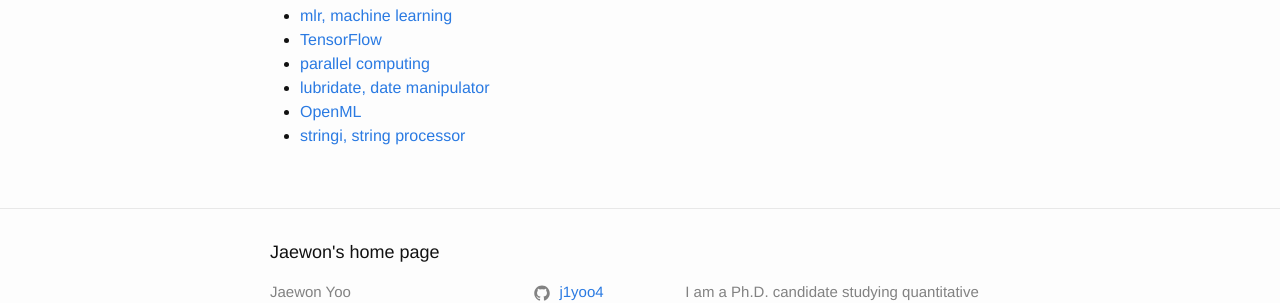
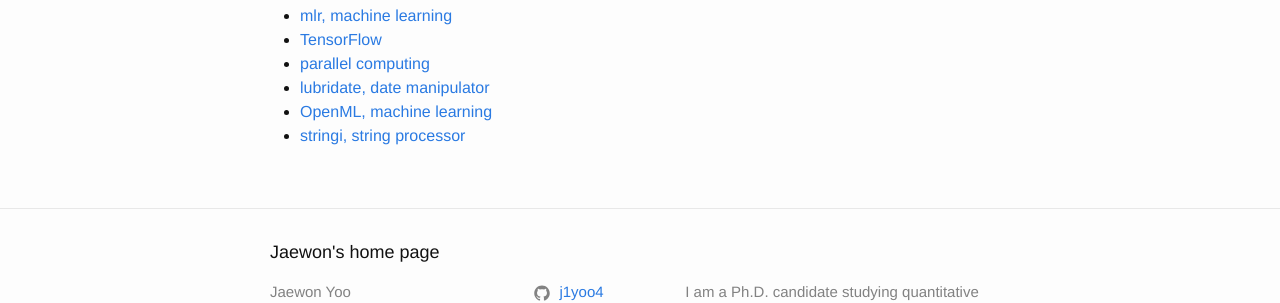
Before and after one commit to j1yoo/j1yoo.github.io, a Jekyll site: the page built from _posts/2017-06-08-useful_r_packages.md, in a window 1280 px wide. Shown: the part 697-1000 px from the top of the page. Built offline with Jekyll 4.4.1, drawn with Linux system fonts in a browser that asks for light colours.

Commit message:
Create 2017-06-08-useful_r_packages.md

```diff
--- a/_posts/2017-06-08-useful_r_packages.md
+++ b/_posts/2017-06-08-useful_r_packages.md
@@ -26,5 +26,5 @@
 * <a href="https://tensorflow.rstudio.com/"> TensorFlow </a>
 * <a href="https://www.r-bloggers.com/r-with-parallel-computing-from-user-perspectives/"> parallel computing </a>
 * <a href="https://cran.r-project.org/web/packages/lubridate/lubridate.pdf"> lubridate, date manipulator </a>
-* <a href="https://cran.r-project.org/web/packages/OpenML/index.html"> OpenML </a>
+* <a href="https://cran.r-project.org/web/packages/OpenML/index.html"> OpenML, machine learning </a>
 * <a href="https://www.rdocumentation.org/packages/stringi/versions/1.1.5"> stringi, string processor </a>
```
